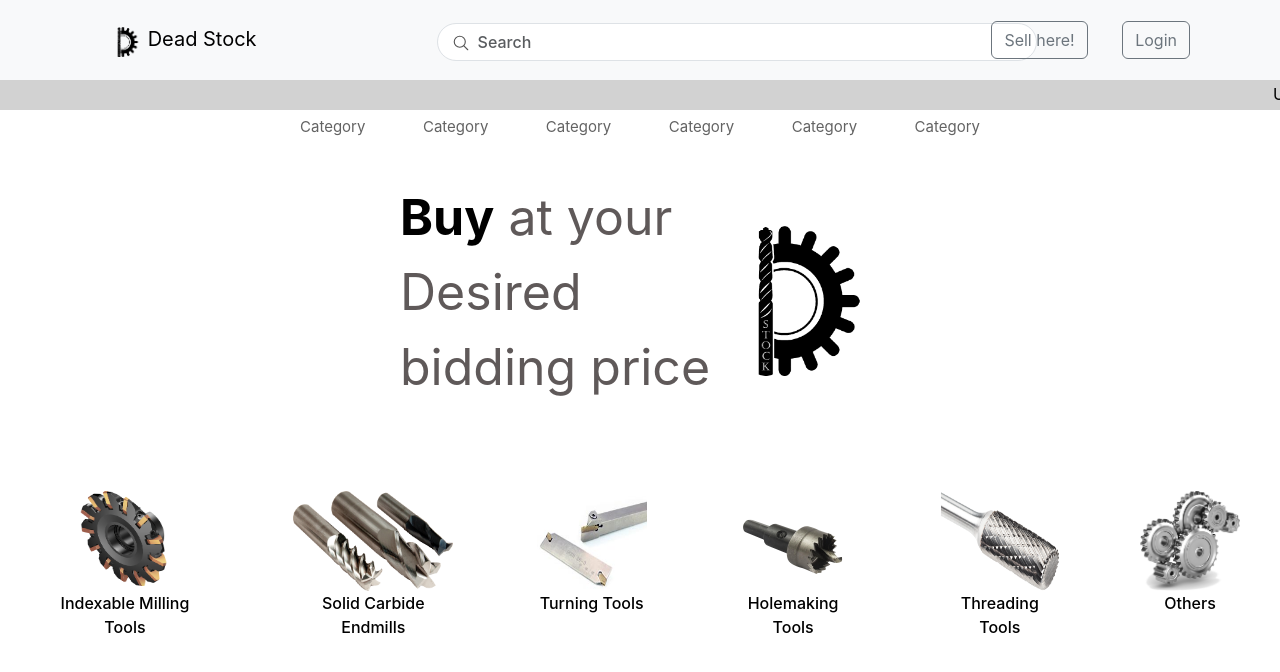
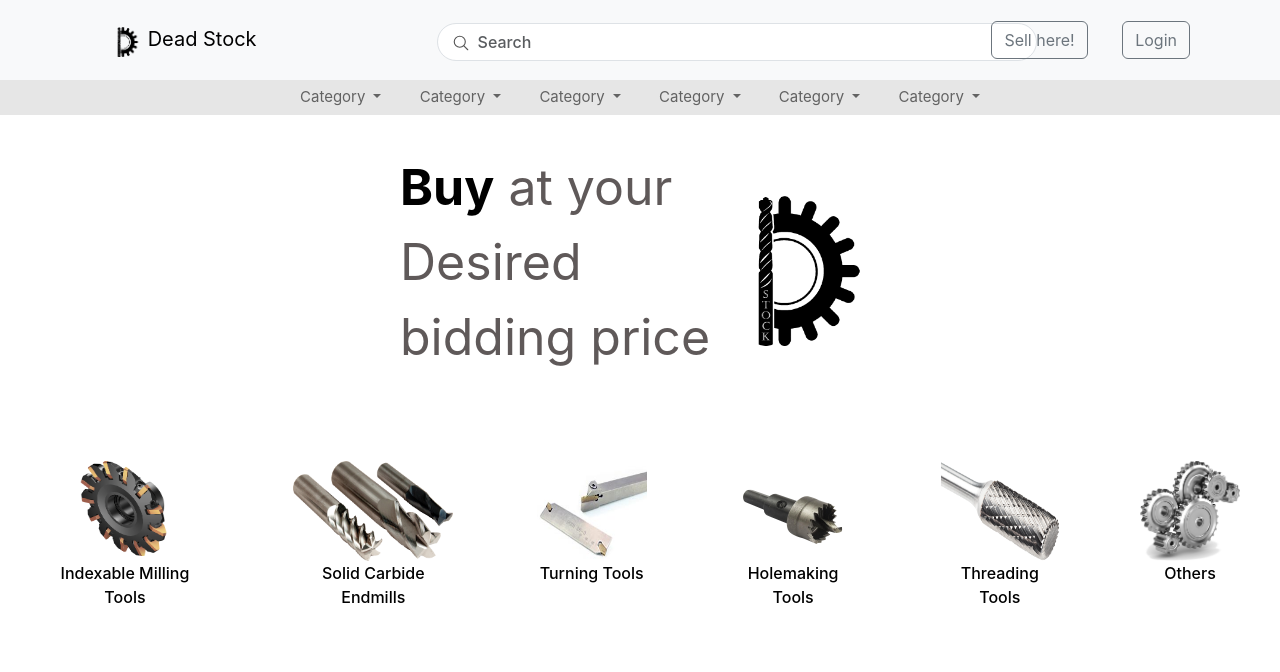
Before and after one commit to tamizhtharun/ai-project, a PHP site: page / in a window 1280 px wide. Shown: the top 672 px of the page. Run offline with PHP 8.4, Linux system fonts and the light colour scheme.

Commit message:
Scrolling text removed

```diff
--- a/index.css
+++ b/index.css
@@ -9,7 +9,7 @@
 }
 body{
     /* height: 3000px; */
-    padding-top:150px ;
+    padding-top:120px ;
     background-color: rgb(255, 255, 255);
 }
 body::-webkit-scrollbar {
@@ -142,10 +142,10 @@ body::-webkit-scrollbar-thumb {
 
 
 .runningtxt{
-    margin-top: 80px;
+    margin-top: 0px;
     height: 30px;
     width: 100%;
-    background-color: rgb(210, 210, 210);
+    /* background-color: rgb(241, 240, 240); */
     color: rgb(0, 0, 0);
     align-items: center;
     text-align: center;
@@ -154,7 +154,8 @@ body::-webkit-scrollbar-thumb {
   margin-top: 2px;
 }
 .menu-bar{
-    background-color: rgba(255, 255, 255, 0.5); /* transparent white background */
+  /* position: absolute; */
+    background-color: rgba(206, 206, 206, 0.5); /* transparent white background */
     height: 35px;
     display: flex;
     align-items: center;
@@ -164,6 +165,7 @@ body::-webkit-scrollbar-thumb {
     padding-right: 300px;
     backdrop-filter: blur(10px); /* blur effect */
     margin-bottom: 10px;
+    top: 80px;
 }
 
 .nav-link{
--- a/index.html
+++ b/index.html
@@ -50,15 +50,15 @@
       </nav>
 
   <!-- runningtxt -->
-<div class="runningtxt">
+<!-- <div class="runningtxt">
     <marquee id="marquee" onmouseover="this.stop();" onmouseout="this.start();">
     </marquee>
-  </div>
+  </div> -->
 
 <!-- menu bar -->
 <nav class="navbar  menu-bar">
 		<li class="nav-item dropdown">
-		   <a class="nav-link" href="#" data-bs-toggle="dropdown">  Category  </a>
+		   <a class="nav-link dropdown-toggle" href="#" data-bs-toggle="dropdown">  Category  </a>
 		    <ul class="dropdown-menu">
 			  <li><a class="dropdown-item" href="#"> Submenu item 1</a></li>
 			  <li><a class="dropdown-item" href="#"> Submenu item 2 </a></li>
@@ -66,7 +66,7 @@
 		    </ul>
 		</li>
         <li class="nav-item dropdown">
-            <a class="nav-link" href="#" data-bs-toggle="dropdown">  Category  </a>
+            <a class="nav-link dropdown-toggle" href="#" data-bs-toggle="dropdown">  Category  </a>
              <ul class="dropdown-menu">
                <li><a class="dropdown-item" href="#"> Submenu item 1</a></li>
                <li><a class="dropdown-item" href="#"> Submenu item 2 </a></li>
@@ -74,7 +74,7 @@
              </ul>
          </li>
          <li class="nav-item dropdown">
-            <a class="nav-link" href="#" data-bs-toggle="dropdown">  Category  </a>
+            <a class="nav-link dropdown-toggle" href="#" data-bs-toggle="dropdown">  Category  </a>
              <ul class="dropdown-menu">
                <li><a class="dropdown-item" href="#"> Submenu item 1</a></li>
                <li><a class="dropdown-item" href="#"> Submenu item 2 </a></li>
@@ -82,7 +82,7 @@
              </ul>
          </li>
          <li class="nav-item dropdown">
-            <a class="nav-link" href="#" data-bs-toggle="dropdown">  Category  </a>
+            <a class="nav-link dropdown-toggle" href="#" data-bs-toggle="dropdown">  Category  </a>
              <ul class="dropdown-menu">
                <li><a class="dropdown-item" href="#"> Submenu item 1</a></li>
                <li><a class="dropdown-item" href="#"> Submenu item 2 </a></li>
@@ -90,7 +90,7 @@
              </ul>
          </li>
          <li class="nav-item dropdown">
-            <a class="nav-link" href="#" data-bs-toggle="dropdown">  Category  </a>
+            <a class="nav-link dropdown-toggle" href="#" data-bs-toggle="dropdown">  Category  </a>
              <ul class="dropdown-menu">
                <li><a class="dropdown-item" href="#"> Submenu item 1</a></li>
                <li><a class="dropdown-item" href="#"> Submenu item 2 </a></li>
@@ -98,7 +98,7 @@
              </ul>
          </li>
          <li class="nav-item dropdown">
-            <a class="nav-link" href="#" data-bs-toggle="dropdown">  Category  </a>
+            <a class="nav-link dropdown-toggle" href="#" data-bs-toggle="dropdown">  Category  </a>
              <ul class="dropdown-menu">
                <li><a class="dropdown-item" href="#"> Submenu item 1</a></li>
                <li><a class="dropdown-item" href="#"> Submenu item 2 </a></li>
@@ -110,7 +110,6 @@
 
   </div>
   <!-- End header -->
-
 
   <!-- login modal -->
   <div class="modal fade" id="staticBackdrop" data-bs-backdrop="static" data-bs-keyboard="false" tabindex="-1"
```
